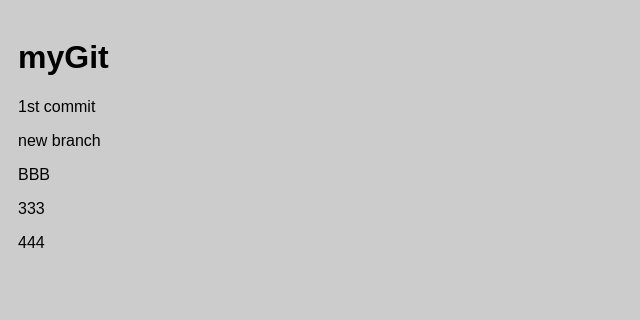
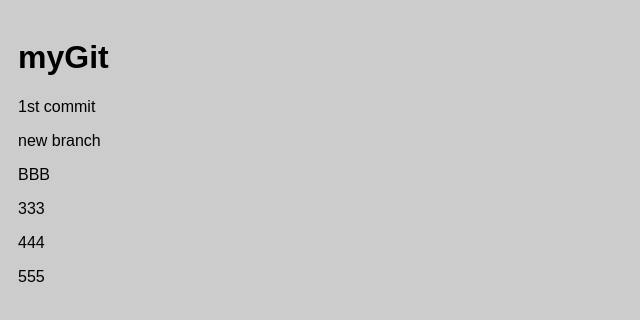
Before and after one commit to mac-sin/myGit, a plain HTML site: page index.html in a window 1280 px wide. Shown: the full height of the page, 0-640 px from the left. Drawn offline with Linux system fonts and the light colour scheme.

Commit message:
add 3rd p tag

```diff
--- a/index.html
+++ b/index.html
@@ -18,5 +18,6 @@
     <div>BBB</div>
     <p>333</p>
     <p>444</p>
+    <p>555</p>
   </body>
 </html>
```
